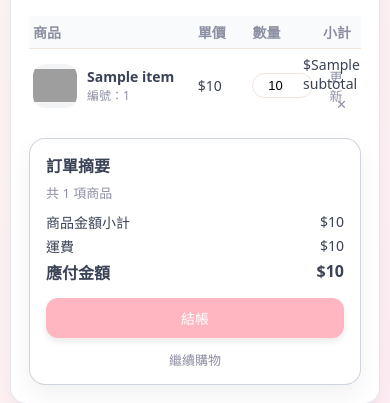
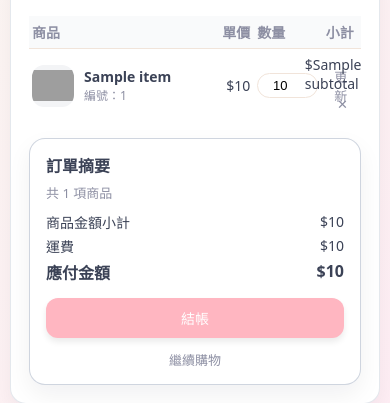
Before and after one commit to 11346086/redis-ecommerce, a Flask app: template templates/cart.html in a window 390 px wide. Shown: the part 270-673 px from the top of the page. Run offline with Flask 3, Linux system fonts and the light colour scheme; the template is opened without the code that fills it: most values are stand-ins (such as "Sample title", 1, 10 or a date in 2020); grey boxes are pictures that could not be loaded.

Commit message:
手機購物車數量

```diff
--- a/templates/base.html
+++ b/templates/base.html
@@ -846,6 +846,20 @@
         }
       }
 
+      /* 手機版：購物車的數量輸入框調整（只影響 cart 頁面） */
+      @media (max-width: 640px) {
+        .cart-qty-input {
+          width: 52px;              /* 兩位數（18、88）也不會被吃掉 */
+          text-align: center;
+          border-radius: 999px;
+          border: 1px solid var(--border);
+          padding: 4px 4px;
+          font-size: 14px;
+          box-sizing: border-box;
+        }
+      }
+
+
     </style>
   </head>
   <body>
--- a/templates/cart.html
+++ b/templates/cart.html
@@ -38,20 +38,21 @@
       width: 40%;
     }
 
-    /* 第 2 欄：單價（拉回來+靠左） */
+    /* 第 2 欄：單價 */
     .cart-table th:nth-child(2),
     .cart-table td:nth-child(2) {
       width: 20%;
       text-align: left;
-      padding-left: 0;      /* 如果還是太右，可以再設成 0 或負值都行 */
+      padding-left: 0;
     }
 
-    /* 其他欄隨便抓個比例就好 */
+    /* 第 3 欄：數量 */
     .cart-table th:nth-child(3),
     .cart-table td:nth-child(3) {
       width: 20%;
     }
 
+    /* 第 4 欄：小計 */
     .cart-table th:nth-child(4) {
       width: 20%;
       padding-left: 24px;
@@ -73,44 +74,54 @@
     @media (max-width: 640px) {
       /* 圖片縮小一點，整列比較輕巧 */
       .cart-thumb {
-        width: 44px;
-        height: 44px;
+        width: 42px;
+        height: 42px;
+      }
+
+      /* 表格整體字再小一點 */
+      .cart-table {
+        font-size: 13px;
+      }
+
+      .cart-table th,
+      .cart-table td {
+        padding: 6px 3px;
       }
 
       /* 重新分配欄位寬度，讓單價跟數量靠近一點 */
       .cart-table th:nth-child(1),
       .cart-table td:nth-child(1) {
-        width: 42%;
+        width: 48%;
       }
 
       .cart-table th:nth-child(2),
       .cart-table td:nth-child(2) {
-        width: 18%;
+        width: 16%;
+        text-align: right;   /* 單價靠右，貼近數量欄 */
+        padding-right: 4px;
       }
 
       .cart-table th:nth-child(3),
       .cart-table td:nth-child(3) {
-        width: 18%;
+        width: 16%;
       }
 
       .cart-table th:nth-child(4),
       .cart-table td:nth-child(4) {
-        width: 22%;
+        width: 20%;
       }
 
       /* 數量輸入框：固定寬度，1 位數 / 2 位數都不會被吃掉 */
       .cart-qty-input {
-        width: 44px;
+        width: 52px;
         text-align: center;
         border-radius: 999px;
         border: 1px solid var(--border);
-        padding: 4px 0;
+        padding: 4px 4px;
         font-size: 14px;
         box-sizing: border-box;
       }
     }
-
-
   </style>
 
   {# ✅ 只有「有商品時」才顯示跑馬燈 #}
@@ -144,7 +155,7 @@
           <thead>
             <tr>
               <th style="width:60%;">商品</th>
-              <th >單價</th>
+              <th>單價</th>
               <th>數量</th>
               <th class="text-left">小計</th>
             </tr>
--- a/templates/profile_edit.html
+++ b/templates/profile_edit.html
@@ -46,7 +46,7 @@
       </button>
       <a
         href="{{ url_for('profile') }}"
-        class="btn btn-ghost"
+        class="btn btn-primary"
         style="text-decoration:none;"
       >
         取消
```
Lines whose indentation alone changed are shown as unchanged.
